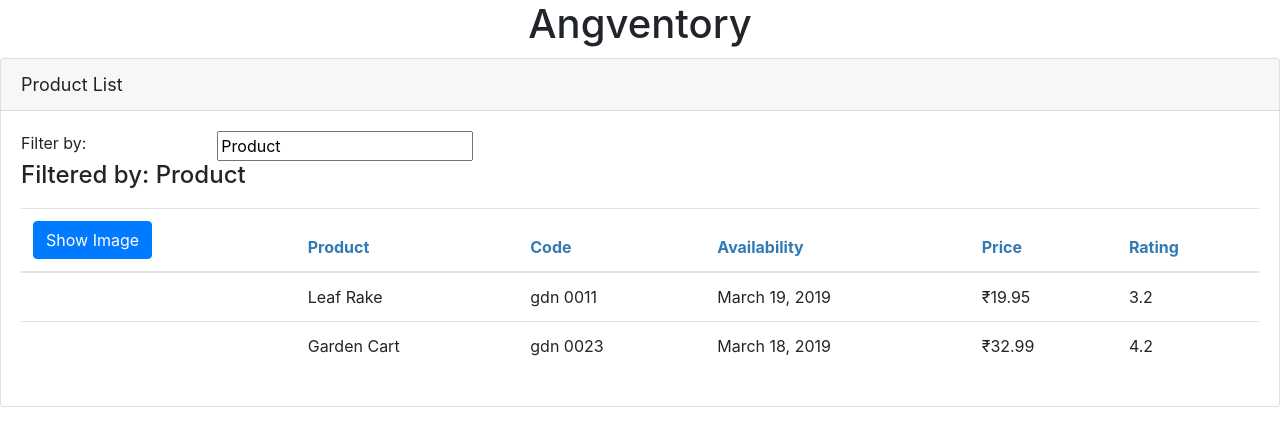
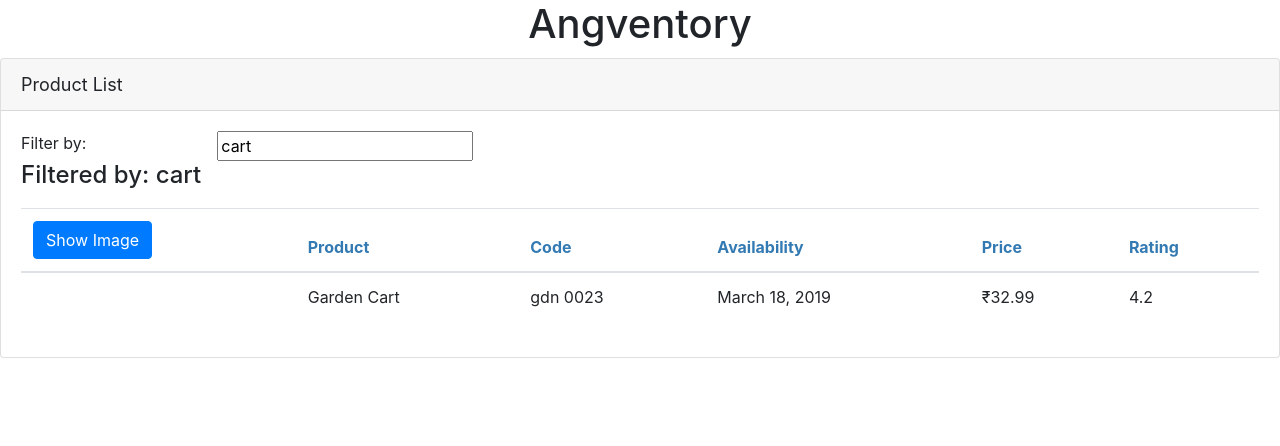
Before and after one commit to schezfaz/JavaScriptFundamentals, an Angular app in the folder angular/BigPicturePS/: page / in a window 1280 px wide. Shown: the top 446 px of the page. Built offline with nearby package versions, Linux system fonts and the light colour scheme.

Commit message:
added filtering based on product name

```diff
--- a/angular/BigPicturePS/src/app/products/product-list.component.html
+++ b/angular/BigPicturePS/src/app/products/product-list.component.html
@@ -34,7 +34,7 @@
                     </tr>
                 </thead>
                 <tbody>
-                    <tr *ngFor='let product of products'>
+                    <tr *ngFor='let product of filteredProducts'>
                         <td>
                             <img *ngIf='showImage'
                                 [src]='product.imageUrl'
--- a/angular/BigPicturePS/src/app/products/product-list.component.ts
+++ b/angular/BigPicturePS/src/app/products/product-list.component.ts
@@ -9,9 +9,21 @@
 export class ProductListComponent implements OnInit{
     pageTitle: string = 'Product List';
     showImage: boolean = false;
-    listFilter: string = 'Product';
     imageWidht: number = 50;
     imageMargin: number = 2;
+
+    _listFilter: string;
+    get listFilter(): string{
+        return this._listFilter; //getting method
+    }
+
+    set listFilter(value: string){
+        this._listFilter = value;
+        this.filteredProducts = this.listFilter ? this.performFilter(this.listFilter) : this.products;
+    }
+
+    filteredProducts: IProduct[];
+
     products: IProduct[] = [
         {
             "productId": 1,
@@ -35,6 +47,14 @@
           }
     ]; //we use any datatype when we don't know the specific datatype
 
+    constructor(){
+         this.filteredProducts = this.products;
+         this.listFilter = 'cart';
+    }
+    performFilter(filterBy: string): IProduct[]{
+        filterBy = filterBy.toLocaleLowerCase();
+        return this.products.filter((product: IProduct) => product.productName.toLocaleLowerCase().indexOf(filterBy) !== -1);
+    }
     toggleImage(): void {
         this.showImage = !this.showImage;
     }
```
